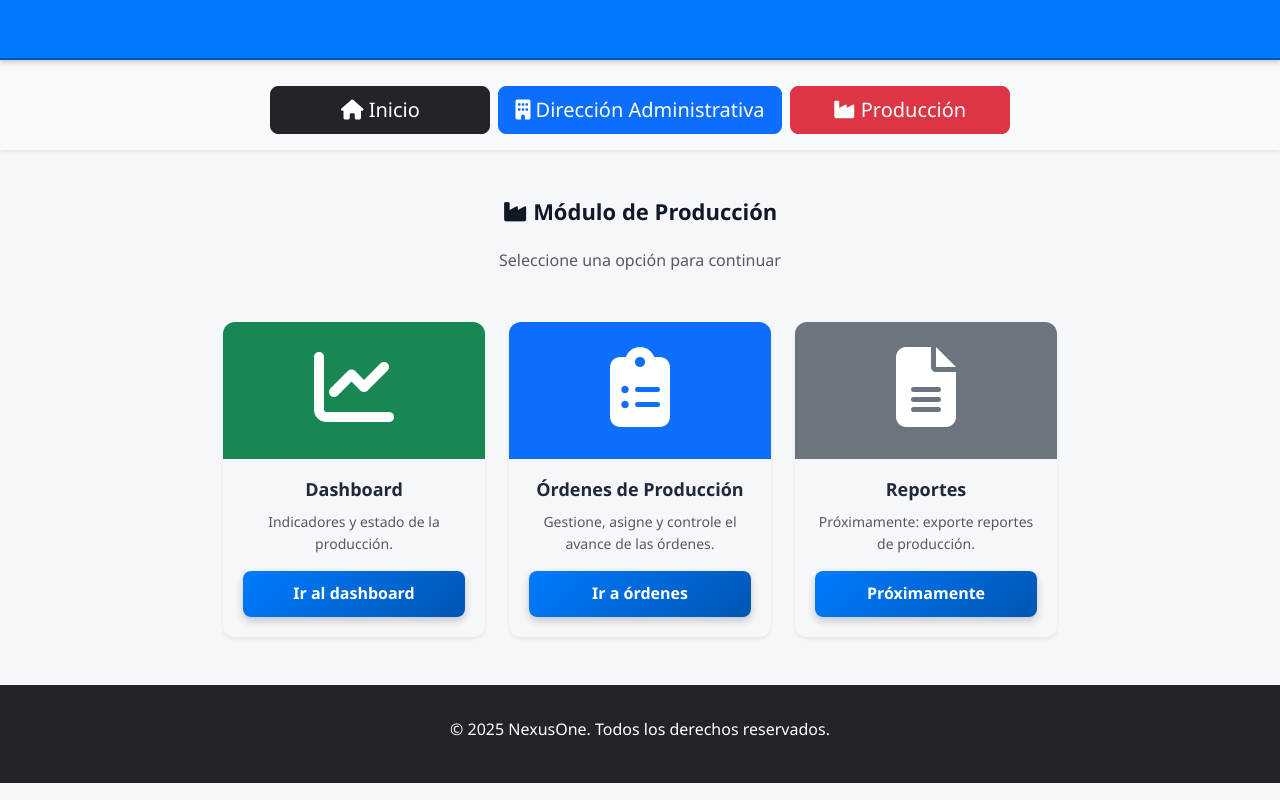
After one commit to Planeacion2510/NX_01, a Django app: page /produccion/ in a window 1280 px wide. The commit adds this page. Run offline with Django 5.2, Linux system fonts and the light colour scheme; a user stored in the database is signed in.

Commit message:
Actualización

```diff
--- /dev/null
+++ b/nexusone/produccion/templates/produccion/menu_produccion.html
@@ -0,0 +1,121 @@
+{% extends "base.html" %}
+{% load static %}
+
+{% block title %}Producción | NexusOne{% endblock %}
+
+{% block content %}
+<div class="container mt-5">
+
+    <!-- Título -->
+    <h2 class="section-title text-center mb-4">
+        <i class="fas fa-industry"></i> Módulo de Producción
+    </h2>
+    <p class="text-muted text-center mb-5">Seleccione una opción para continuar</p>
+
+    <!-- Tarjetas -->
+    <div class="row g-4 justify-content-center">
+
+        <!-- 📊 DASHBOARD -->
+        <div class="col-md-4 col-lg-3">
+            <div class="card-module shadow-sm text-center">
+                <div class="card-icon bg-success text-white">
+                    <i class="fas fa-chart-line fa-2x"></i>
+                </div>
+                <div class="card-body d-flex flex-column">
+                    <h5 class="card-title">Dashboard</h5>
+                    <p class="text-muted small">Indicadores y estado de la producción.</p>
+                    <a href="{% url 'produccion:dashboard' %}" class="btn-module mt-auto">
+                        Ir al dashboard
+                    </a>
+                </div>
+            </div>
+        </div>
+
+        <!-- 🧾 ÓRDENES DE TRABAJO -->
+        <div class="col-md-4 col-lg-3">
+            <div class="card-module shadow-sm text-center">
+                <div class="card-icon bg-primary text-white">
+                    <i class="fas fa-clipboard-list fa-2x"></i>
+                </div>
+                <div class="card-body d-flex flex-column">
+                    <h5 class="card-title">Órdenes de Producción</h5>
+                    <p class="text-muted small">Gestione, asigne y controle el avance de las órdenes.</p>
+                    <a href="{% url 'produccion:lista_ordenes' %}" class="btn-module mt-auto">
+                        Ir a órdenes
+                    </a>
+                </div>
+            </div>
+        </div>
+
+        <!-- ⚙️ REPORTES (placeholder futuro) -->
+        <div class="col-md-4 col-lg-3">
+            <div class="card-module shadow-sm text-center">
+                <div class="card-icon bg-secondary text-white">
+                    <i class="fas fa-file-alt fa-2x"></i>
+                </div>
+                <div class="card-body d-flex flex-column">
+                    <h5 class="card-title">Reportes</h5>
+                    <p class="text-muted small">Próximamente: exporte reportes de producción.</p>
+                    <a href="#" class="btn-module mt-auto disabled">
+                        Próximamente
+                    </a>
+                </div>
+            </div>
+        </div>
+
+    </div>
+
+</div>
+
+<!-- Estilos -->
+<style>
+    .card-module {
+        border-radius: 12px;
+        overflow: hidden;
+        transition: transform 0.3s ease, box-shadow 0.3s ease;
+        display: flex;
+        flex-direction: column;
+        min-height: 280px;
+        border: none;
+    }
+
+    .card-module:hover {
+        transform: translateY(-8px);
+        box-shadow: 0 12px 24px rgba(0, 0, 0, 0.15) !important;
+    }
+
+    .card-icon {
+        padding: 25px;
+        font-size: 32px;
+    }
+
+    .card-body {
+        padding: 20px;
+        flex-grow: 1;
+    }
+
+    .card-title {
+        font-weight: 600;
+        font-size: 18px;
+        margin-bottom: 10px;
+        color: #1f2937;
+    }
+
+    .btn-module {
+        background: linear-gradient(135deg, #007bff, #0056b3);
+        color: white;
+        font-weight: 600;
+        padding: 10px 20px;
+        border-radius: 8px;
+        text-decoration: none;
+        transition: all 0.3s ease;
+        display: inline-block;
+    }
+
+    .btn-module:hover {
+        background: linear-gradient(135deg, #0056b3, #003d82);
+        transform: scale(1.05);
+        color: white;
+    }
+</style>
+{% endblock %}
--- a/nexusone/templates/base.html
+++ b/nexusone/templates/base.html
@@ -23,11 +23,20 @@
 
     <!-- Barra de navegación -->
     <nav class="d-flex justify-content-center align-items-center p-3 bg-light shadow-sm flex-wrap gap-2">
+
+        <!-- 🏠 Inicio -->
         <a href="{% url 'home' %}" class="btn btn-dark btn-lg nav-btn">
             <i class="fas fa-home"></i> Inicio
         </a>
+
+        <!-- 🏢 Dirección Administrativa -->
         <a href="{% url 'administrativa:menu_administrativa' %}" class="btn btn-primary btn-lg nav-btn">
             <i class="fas fa-building"></i> Dirección Administrativa
+        </a>
+
+        <!-- 🏭 Producción -->
+        <a href="{% url 'produccion:menu_produccion' %}" class="btn btn-danger btn-lg nav-btn">
+            <i class="fas fa-industry"></i> Producción
         </a>
     </nav>
 
@@ -41,6 +50,7 @@
         <p class="mt-2">&copy; 2025 NexusOne. Todos los derechos reservados.</p>
     </footer>
 
+    <!-- Estilos locales -->
     <style>
         .nav-btn {
             min-width: 220px;
@@ -69,7 +79,7 @@
         }
     </style>
 
-    <!-- ✅ Scripts de Bootstrap -->
+    <!-- Bootstrap JS -->
     <script src="https://cdn.jsdelivr.net/npm/bootstrap@5.3.0/dist/js/bootstrap.bundle.min.js"></script>
 </body>
 </html>
```
Also changed, not shown: nexusone/settings.py (+6 -13 lines).
